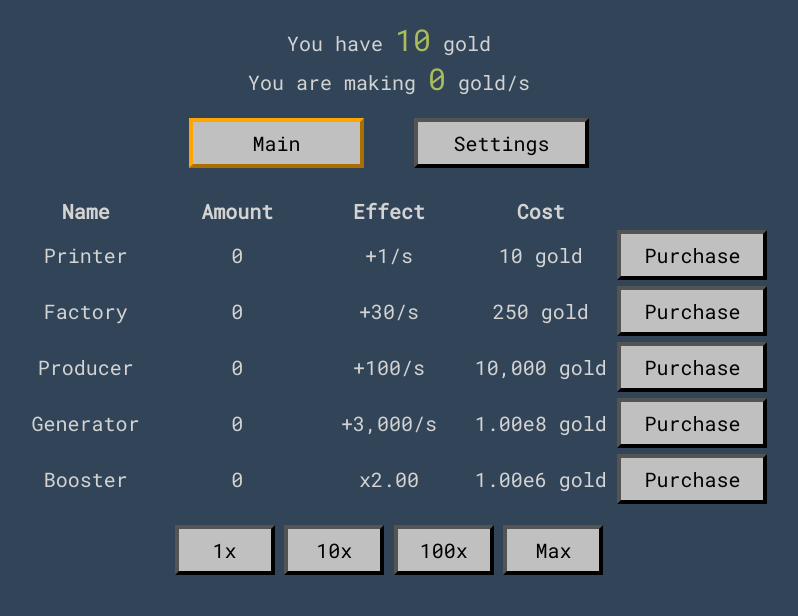
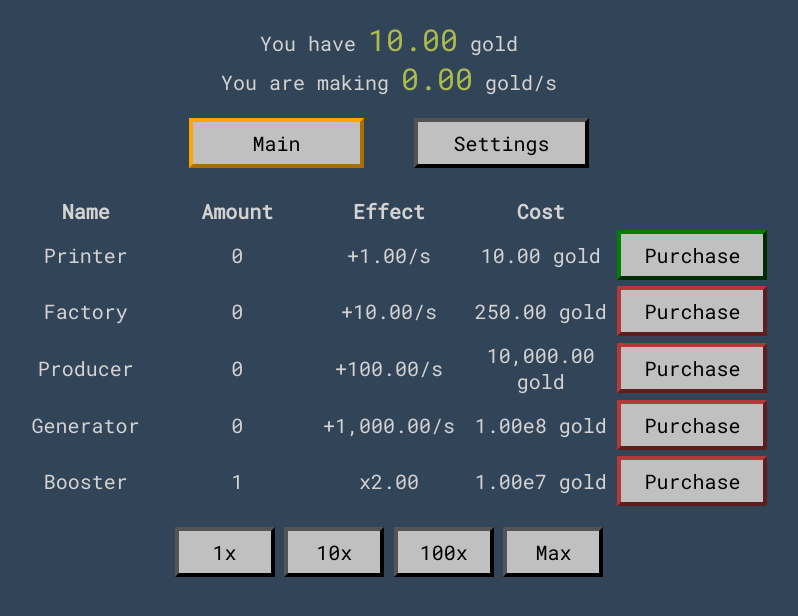
Before and after one commit to Melk12345/Gold-Idle, a plain HTML site: page index.html in a window 1280 px wide. Shown: the whole page, without its empty margins (251-1049 px from the left). Drawn offline with Linux system fonts and the light colour scheme.

Commit message:
Add files via upload

```diff
--- a/index.html
+++ b/index.html
@@ -9,28 +9,29 @@
     <script src="src/helper.js" defer></script>
     <script src="src/data.js" defer></script>
     <script src="src/ui.js" defer></script>
+    <script src="src/boost.js" defer></script>
+    <script src="src/settings.js" defer></script>
     <script src="src/main.js" defer></script>
-    <script src="src/settings.js" defer></script>
     <title>Gold Idle</title>
 </head>
 <body>
     <div id="header-container">
         <p>
-            You have <span id="gold-text" style="color:#ABBC5D">0</span> gold <br>
-            You are making <span id="goldPerSecond-text" style="color:#ABBC5D">0</span> gold/s
+            You have <span id="gold-text" style="color:#ABBC4D">0</span> gold <br>
+            You are making <span id="goldPerSecond-text" style="color:#ABBC4D">0</span> gold/s
         </p>
     </div>
     <div id="menu-container">
         <button
-            onclick="openMenu(mainMenuContainerElement, mainMenuButtonElement)" class="menu-buttons" id="main-menu-button">Main
+            onclick="openMenu(boostMenuContainerElement, boostMenuButtonElement)" class="menu-buttons" id="boost-menu-button">Main
         </button>
         <button
             onclick="openMenu(settingsMenuContainerElement, settingsMenuButtonElement)" class="menu-buttons" id="settings-menu-button">Settings
         </button>
     </div>
-    <div id="main-container">
-        <div id="main-buttons-container">
-            <table class="table-formatting" id="main-table">
+    <div id="boost-container">
+        <div id="boost-buttons-container">
+            <table class="table-formatting" id="boost-table">
                 <thead>
                     <tr>
                         <th>Name</th>
@@ -41,38 +42,38 @@
                 </thead>
                 <tbody>
                     <tr>
-                        <td><span id="building1-name">Printer</span></td>
+                        <td><span id="building0-name">Printer</span></td>
+                        <td><span id="building0-amount">0</span></td>
+                        <td><span id="building0-effect">+1/s</span></td>
+                        <td><span id="building0-cost">10 gold</span></td>
+                        <td><button onclick="buyBuilding(0)" class="purchase-buttons" id="building0-button">Purchase</button></td>
+                    </tr>
+                    <tr>
+                        <td><span id="building1-name">Factory</span></td>
                         <td><span id="building1-amount">0</span></td>
-                        <td><span id="building1-effect">+1/s</span></td>
-                        <td><span id="building1-cost">10 gold</span></td>
+                        <td><span id="building1-effect">+10/s</span></td>
+                        <td><span id="building1-cost">250 gold</span></td>
                         <td><button onclick="buyBuilding(1)" class="purchase-buttons" id="building1-button">Purchase</button></td>
                     </tr>
                     <tr>
-                        <td><span id="building2-name">Factory</span></td>
+                        <td><span id="building2-name">Producer</span></td>
                         <td><span id="building2-amount">0</span></td>
-                        <td><span id="building2-effect">+30/s</span></td>
-                        <td><span id="building2-cost">250 gold</span></td>
+                        <td><span id="building2-effect">+100/s</span></td>
+                        <td><span id="building2-cost">10,000 gold</span></td>
                         <td><button onclick="buyBuilding(2)" class="purchase-buttons" id="building2-button">Purchase</button></td>
                     </tr>
                     <tr>
-                        <td><span id="building3-name">Producer</span></td>
+                        <td><span id="building3-name">Generator</span></td>
                         <td><span id="building3-amount">0</span></td>
-                        <td><span id="building3-effect">+100/s</span></td>
-                        <td><span id="building3-cost">10,000 gold</span></td>
+                        <td><span id="building3-effect">+1,000/s</span></td>
+                        <td><span id="building3-cost">1.00e8 gold</span></td>
                         <td><button onclick="buyBuilding(3)" class="purchase-buttons" id="building3-button">Purchase</button></td>
                     </tr>
                     <tr>
-                        <td><span id="building4-name">Generator</span></td>
+                        <td><span id="building4-name">Booster</span></td>
                         <td><span id="building4-amount">0</span></td>
-                        <td><span id="building4-effect">+3,000/s</span></td>
-                        <td><span id="building4-cost">1.00e8 gold</span></td>
-                        <td><button onclick="buyBuilding(4)" class="purchase-buttons" id="building4-button">Purchase</button></td>
-                    </tr>
-                    <tr>
-                        <td><span id="building5-name">Booster</span></td>
-                        <td><span id="building5-amount">0</span></td>
-                        <td><span id="building5-effect">x2.00</span></td>
-                        <td><span id="building5-cost">1.00e6 gold</span></td>
+                        <td><span id="building4-effect">x2.00</span></td>
+                        <td><span id="building4-cost">1.00e6 gold</span></td>
                         <td><button onclick="buyBuilding(4)" class="purchase-buttons" id="building4-button">Purchase</button></td>
                     </tr>
                 </tbody>
--- /dev/null
+++ b/src/boost.js
@@ -0,0 +1,81 @@
+function buildingCost(buildingID) {
+    let baseCost = buildings[buildingID].baseCost;
+    let growthRate = buildings[buildingID].costGrowthRate;
+    let amount = data.buildingAmounts[buildingID];
+    return baseCost * Math.pow(growthRate, amount);
+}
+
+function buildingEffect(buildingID) {
+    let baseEffect = buildings[buildingID].baseEffect;
+    let amount = data.buildingAmounts[buildingID];
+    return amount === 0 ? baseEffect : baseEffect * amount;
+}
+
+function updateBuildingPurchaseColor() {
+    for (let i = 0; i < data.buildingAmounts.length; i++) {
+        if (data.gold < buildingCost(i)) {
+            document.getElementById(`building${i}-button`).classList.add("notBuyable");
+            document.getElementById(`building${i}-button`).classList.remove("buyable");
+        } else {
+            document.getElementById(`building${i}-button`).classList.add("buyable");
+            document.getElementById(`building${i}-button`).classList.remove("notBuyable");
+        }
+    }
+}
+
+function updateBuildingInfo() {
+    for (let i = 0; i < data.buildingAmounts.length; i++) {
+        let name = buildings[i].name;
+        let amount = data.buildingAmounts[i];
+        let effect = buildingEffect(i);
+        let cost = buildingCost(i);
+        let boostID = data.buildingAmounts.length - 1;
+
+        if (i < boostID) {
+            document.getElementById(`building${i}-name`).innerHTML = name;
+            document.getElementById(`building${i}-amount`).innerHTML = formatWithCommas(amount);
+            document.getElementById(`building${i}-effect`).innerHTML = `+${format(effect)}/s`;
+            document.getElementById(`building${i}-cost`).innerHTML = `${format((cost))} gold`;
+        } else {
+            document.getElementById(`building${i}-name`).innerHTML = name;
+            document.getElementById(`building${i}-amount`).innerHTML = formatWithCommas(amount);
+            document.getElementById(`building${i}-effect`).innerHTML = `x${format(boostEffect(boostID))}`;
+            document.getElementById(`building${i}-cost`).innerHTML = `${format((cost))} gold`;
+        }
+    }
+}
+
+function updateGoldPerSecondText() {
+    goldPerSecondTextElement.innerHTML = format(goldPerSecond());
+}
+
+function boostEffect(boostID) {
+    let effect = buildings[boostID].baseEffect;
+    let amount = data.buildingAmounts[boostID];
+    return Math.pow(effect, amount);
+}
+
+function buyBuilding(buildingID) {
+    if (data.gold < buildingCost(buildingID)) return;
+
+    let boostID = data.buildingAmounts.length - 1;
+    if (buildingID === boostID && confirm("Are you sure you want to boost? This will double your boost effect, but reset your other building amounts to 0.")) {
+        data.gold -= buildingCost(boostID);
+        data.buildingAmounts[boostID]++;
+        for (let i = 0; i < boostID; i++) {
+            data.buildingAmounts[i] = 0;
+        }
+        updateGoldPerSecondText();
+        updateBuildingInfo();
+        return;
+    }
+
+    data.gold -= buildingCost(buildingID);
+    data.buildingAmounts[buildingID]++;
+
+    let amount = data.buildingAmounts[buildingID];
+    let cost = buildingCost(buildingID);
+    document.getElementById(`building${buildingID}-amount`).innerHTML = formatWithCommas(amount);
+    document.getElementById(`building${buildingID}-cost`).innerHTML = `${format((cost))} gold`;
+    updateGoldPerSecondText();
+}
--- a/src/data.js
+++ b/src/data.js
@@ -1,21 +1,21 @@
 const buildings = [{
-    name: "Generator",
+    name: "Printer",
     baseEffect: 1,
     baseCost: 10,
     costGrowthRate: 1.4
 }, {
-    name: "Producer",
-    baseEffect: 30,
-    baseCost: 10,
+    name: "Factory",
+    baseEffect: 10,
+    baseCost: 250,
     costGrowthRate: 1.6
 }, {
-    name: "Factory",
+    name: "Producer",
     baseEffect: 100,
-    baseCost: 10,
+    baseCost: 10000,
     costGrowthRate: 1.8
 }, {
-    name: "Printer",
-    baseEffect: 3000,
+    name: "Generator",
+    baseEffect: 1000,
     baseCost: 1e8,
     costGrowthRate: 2
 }, {
@@ -30,5 +30,5 @@ let data = {
     firstTime: true,
     AFKGains: true,
     gold: 10,
-    buildingAmounts: [0, 0, 0, 0, 0],
+    buildingAmounts: [0, 0, 0, 0, 1],
 }
--- a/src/helper.js
+++ b/src/helper.js
@@ -1,7 +1,7 @@
 function format(amount) {
     let power = Math.floor(Math.log10(Math.floor(amount)));
     let mantissa = amount/Math.pow(10, power);
-    if (power < 6) return amount;
+    if (power < 6) return formatWithCommas(amount.toFixed(2));
     else return mantissa.toFixed(2) + "e" + power;
 }
 
--- a/src/main.js
+++ b/src/main.js
@@ -3,21 +3,24 @@
 const goldTextElement = document.getElementById("gold-text");
 const goldPerSecondTextElement = document.getElementById("goldPerSecond-text");
 
-function headerInfo() {
+function updateGoldText() {
     goldTextElement.innerHTML = format(data.gold);
-    goldPerSecondTextElement.innerHTML = format(goldPerSecond());
 }
 
 function goldPerSecond() {
     let goldPerSecond = 0;
-    for (let i = 0; i < buildings.length; i++) {
+    let boostID = data.buildingAmounts.length - 1;
+    for (let i = 0; i < boostID; i++) {
         goldPerSecond += buildings[i].baseEffect * data.buildingAmounts[i];
     }
+    goldPerSecond *= boostEffect(boostID);
     return goldPerSecond;
 }
 
 function productionLoop(deltaTime) {
     data.gold += goldPerSecond() * deltaTime;
+    updateGoldText();
+    updateBuildingPurchaseColor();
 }
 
 function calculateAFKGains() {
@@ -51,12 +54,15 @@ function mainLoop() {
 
 function load() {
     loadSavedData();
-    headerInfo();
+    calculateAFKGains();
+    updateGoldText();
+    updateGoldPerSecondText();
+    updateBuildingInfo();
+    updateAFKGainsButtonInfo();
 }
 
 window.onload = function() {
     load();
-    calculateAFKGains();
 }
 
 window.onbeforeunload = function() {
--- a/styles.css
+++ b/styles.css
@@ -9,20 +9,21 @@ body {
     display: none !important;
 }
 
-button.cantBuy {
+button.notBuyable {
     border-color: #B33939;
 }
 
-button.cantBuy:hover {
+button.notBuyable:hover {
     cursor: not-allowed;
 }
 
-button.canBuy {
+button.buyable {
     border-color: Green;
 }
 
-button.canBuy:hover {
+button.buyable:hover {
     cursor: pointer;
+    transform: scale(1.1);
 }
 
 #header-container {
@@ -85,12 +86,6 @@ button.canBuy:hover {
     transition-duration: 0.5s;
 }
 
-.purchase-buttons:hover {
-    cursor: pointer;
-    transform: scale(1.1);
-    transition-duration: 0.5s;
-}
-
 #buy-amount-buttons-container {
     text-align: center;
 }
```
Also changed, not shown: src/ui.js (+5 -5 lines).
